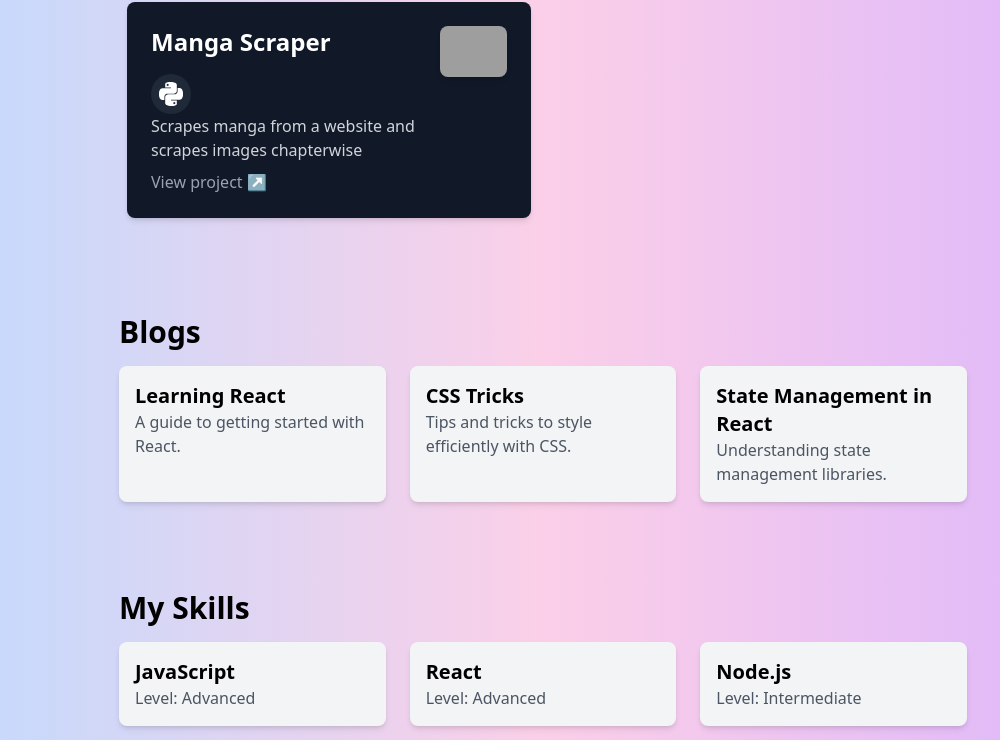
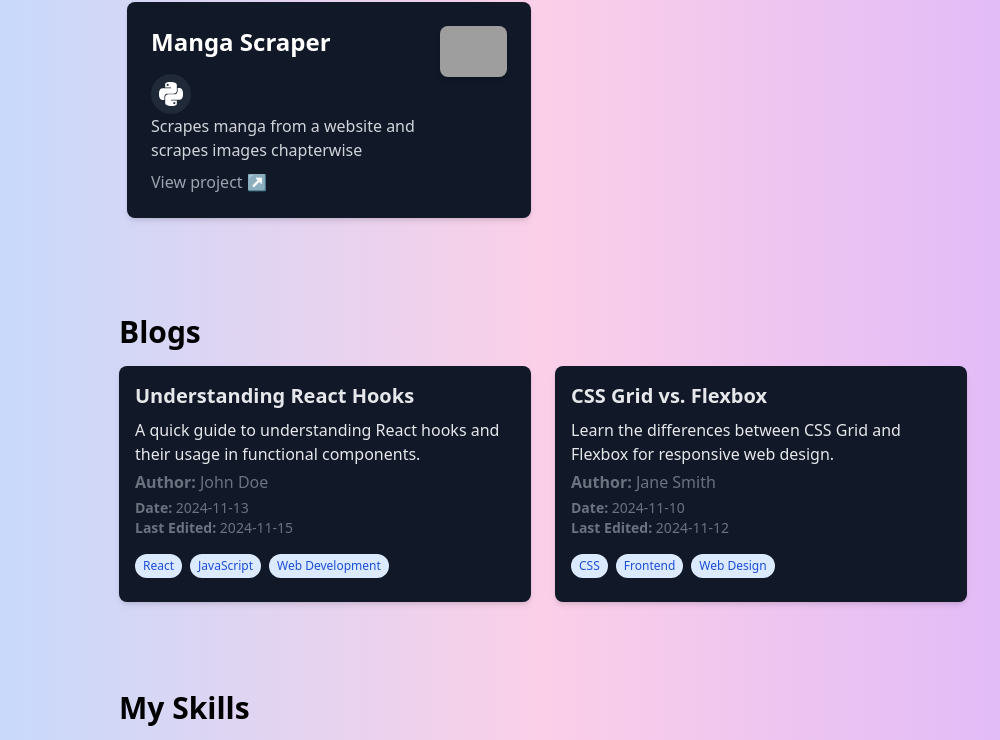
Before and after one commit to maharun0/maharun, a React (Vite) app: page /#/ in a window 1280 px wide. Shown: the part 434-1174 px from the top of the page, without its empty margins (97-1097 px from the left). Built offline with nearby package versions, Linux system fonts and the light colour scheme; grey boxes are pictures that could not be loaded.

Commit message:
blog is working initially

```diff
--- a/package.json
+++ b/package.json
@@ -17,6 +17,7 @@
     "react": "^18.3.1",
     "react-dom": "^18.3.1",
     "react-icons": "^5.3.0",
+    "react-markdown": "^9.0.1",
     "react-router-dom": "^6.27.0"
   },
   "devDependencies": {
--- /dev/null
+++ b/public/blogs/index.json
@@ -0,0 +1,22 @@
+[
+    {
+      "id": "react-hooks",
+      "filename": "react-hooks.md",
+      "title": "Understanding React Hooks",
+      "line_description": "A quick guide to understanding React hooks and their usage in functional components.",
+      "author": "John Doe",
+      "date": "2024-11-13",
+      "last_edited": "2024-11-15",
+      "tags": ["React", "JavaScript", "Web Development"]
+    },
+    {
+      "id": "css-grid-vs-flexbox",
+      "filename":  "css-grid-vs-flexbox.md",
+      "title": "CSS Grid vs. Flexbox",
+      "line_description": "Learn the differences between CSS Grid and Flexbox for responsive web design.",
+      "author": "Jane Smith",
+      "date": "2024-11-10",
+      "last_edited": "2024-11-12",
+      "tags": ["CSS", "Frontend", "Web Design"]
+    }
+  ]
--- a/src/App.jsx
+++ b/src/App.jsx
@@ -2,7 +2,8 @@
 import Navbar from './components/Navbar';
 import Home from './components/Home';
 import Projects from './components/Projects';
-import Blogs from './components/Blogs';
+import Blogs from './components/Blogs'; // Blog preview page
+import BlogDetails from './components/BlogDetails'; // Individual blog page
 import Skills from './components/Skills';
 import AboutMe from './components/AboutMe';
 
@@ -15,7 +16,8 @@
           <Routes>
             <Route path="/" element={<Home />} />
             <Route path="/projects" element={<Projects />} />
-            <Route path="/blogs" element={<Blogs />} />
+            <Route path="/blogs" element={<Blogs />} /> {/* Blog preview page */}
+            <Route path="/blogs/:id" element={<BlogDetails />} /> {/* Individual blog page */}
             <Route path="/skills" element={<Skills />} />
             <Route path="/about" element={<AboutMe />} />
           </Routes>
--- /dev/null
+++ b/src/components/BlogDetails.jsx
@@ -0,0 +1,79 @@
+import { useEffect, useState } from 'react';
+import { useParams, useNavigate } from 'react-router-dom';
+import ReactMarkdown from 'react-markdown';
+
+const BlogDetails = () => {
+  const { id } = useParams();
+  const [blog, setBlog] = useState(null);
+  const [content, setContent] = useState('');
+  const [error, setError] = useState(null);
+  const navigate = useNavigate();
+
+  useEffect(() => {
+    fetch('./blogs/index.json')
+      .then(response => {
+        if (!response.ok) {
+          throw new Error('Failed to load index');
+        }
+        return response.json();
+      })
+      .then(indexData => {
+        const blogEntry = indexData.find(entry => entry.id === id);
+        if (!blogEntry) {
+          throw new Error('Blog entry not found in index');
+        }
+
+        setBlog(blogEntry);
+        return fetch(`./blogs/${blogEntry.filename}`);
+      })
+      .then(response => {
+        if (!response.ok) {
+          throw new Error('Failed to load blog content');
+        }
+        return response.text();
+      })
+      .then(text => setContent(text))
+      .catch(error => {
+        console.error('Error loading blog:', error);
+        setError(error.message);
+      });
+  }, [id]);
+
+  if (error) {
+    return <p className="p-4 text-red-500">{error}</p>;
+  }
+
+  if (!blog || !content) return <p className="p-4">Loading...</p>;
+
+  return (
+    <div className="max-w-4xl mx-auto p-6 bg-white/70 shadow-lg rounded-lg backdrop-filter backdrop-blur-lg">
+      <button onClick={() => navigate(-1)} className="text-blue-500 hover:underline text-lg mb-4">
+        ← Back to Blogs
+      </button>
+      <h1 className="text-4xl font-bold text-gray-800 mb-6">{blog.title}</h1>
+
+      <div className="text-gray-600 text-sm mb-4">
+        <p><strong>Author:</strong> {blog.author}</p>
+        <p><strong>Published on:</strong> {blog.date}</p>
+        <p><strong>Last Edited:</strong> {blog.last_edited}</p>
+      </div>
+
+      <div className="flex flex-wrap gap-2 mb-6">
+        {blog.tags.map((tag, index) => (
+          <span
+            key={index}
+            className="bg-blue-100 text-blue-700 px-3 py-1 rounded-full text-xs font-semibold"
+          >
+            {tag}
+          </span>
+        ))}
+      </div>
+
+      <div className="prose prose-lg max-w-none text-gray-800 leading-relaxed">
+        <ReactMarkdown>{content}</ReactMarkdown>
+      </div>
+    </div>
+  );
+};
+
+export default BlogDetails;
--- a/src/components/Blogs.jsx
+++ b/src/components/Blogs.jsx
@@ -1,19 +1,41 @@
+import { useEffect, useState } from 'react';
+import { Link } from 'react-router-dom';
+
 const Blogs = () => {
-  const blogs = [
-    { id: 1, title: 'Learning React', description: 'A guide to getting started with React.' },
-    { id: 2, title: 'CSS Tricks', description: 'Tips and tricks to style efficiently with CSS.' },
-    { id: 3, title: 'State Management in React', description: 'Understanding state management libraries.' },
-  ];
+  const [blogs, setBlogs] = useState([]);
+
+  useEffect(() => {
+    // Fetch blog metadata from index.json
+    fetch('./blogs/index.json')
+      .then(response => response.json())
+      .then(data => setBlogs(data))
+      .catch(error => console.error('Error fetching blogs:', error));
+  }, []);
 
   return (
     <div className="p-4">
       <h1 className="text-3xl font-bold mb-4">Blogs</h1>
-      <div className="grid grid-cols-1 md:grid-cols-2 lg:grid-cols-3 gap-6">
+      <div className="grid grid-cols-1 md:grid-cols-2 lg:grid-cols-2 gap-6">
         {blogs.map((blog) => (
-          <div key={blog.id} className="bg-gray-100 p-4 rounded-lg shadow-md">
-            <h2 className="text-xl font-semibold">{blog.title}</h2>
-            <p className="text-gray-600">{blog.description}</p>
-          </div>
+          <Link
+            to={`/blogs/${blog.id}`}
+            key={blog.id}
+            className="bg-gray-900 p-4 rounded-lg shadow-md"
+          >
+            <h2 className="text-xl font-semibold text-gray-200 mb-2">{blog.title}</h2>
+            <p className="text-gray-200 mb-1">{blog.line_description}</p>
+            <p className="text-gray-500 text- mb-1"><strong>Author:</strong> {blog.author}</p>
+            <p className="text-gray-500 text-sm"><strong>Date:</strong> {blog.date}</p>
+            <p className="text-gray-500 text-sm"><strong>Last Edited:</strong> {blog.last_edited}</p>
+
+            <div className="flex flex-wrap gap-2 mt-4 mb-2">
+              {blog.tags.map((tag, index) => (
+                <span key={index} className="bg-blue-100 text-blue-700 px-2 py-1 rounded-full text-xs">
+                  {tag}
+                </span>
+              ))}
+            </div>
+          </Link>
         ))}
       </div>
     </div>
--- a/src/components/Projects.jsx
+++ b/src/components/Projects.jsx
@@ -1,5 +1,5 @@
 import { useEffect, useState } from 'react';
-import { SiReact, SiNodedotjs, SiNextdotjs, SiGo, SiPython } from 'react-icons/si'; // Import additional icons as needed
+import { SiReact, SiNodedotjs, SiNextdotjs, SiGo, SiPython } from 'react-icons/si';
 
 // Map of technology names to corresponding icons
 const iconMap = {
@@ -34,7 +34,6 @@
       </div>
       <p className="text-gray-300 mb-2">{description}</p>
 
-
       {/* Conditionally display the link text based on hideLink */}
       <a href={link} className="text-gray-400 hover:text-gray-200" target="_blank" rel="noopener noreferrer">
         {hideLink ? "View project" : link} <span aria-hidden="true">↗</span>
@@ -52,7 +51,7 @@
   const [projects, setProjects] = useState([]);
 
   useEffect(() => {
-    fetch('server_data/projects.json') // fetch from the public folder
+    fetch('./projects/projects.json') // fetch from the public folder
       .then((response) => {
         if (!response.ok) throw new Error('Failed to load projects data');
         return response.json();
```
Also changed, not shown: public/blogs/css-grid-vs-flexbox.md (added, +29 -0 lines), public/blogs/react-hooks.md (added, +29 -0 lines), public/projects/projects.json (renamed from public/server_data/projects.json), 1 other file (tests, documents, lock files or other folders).
